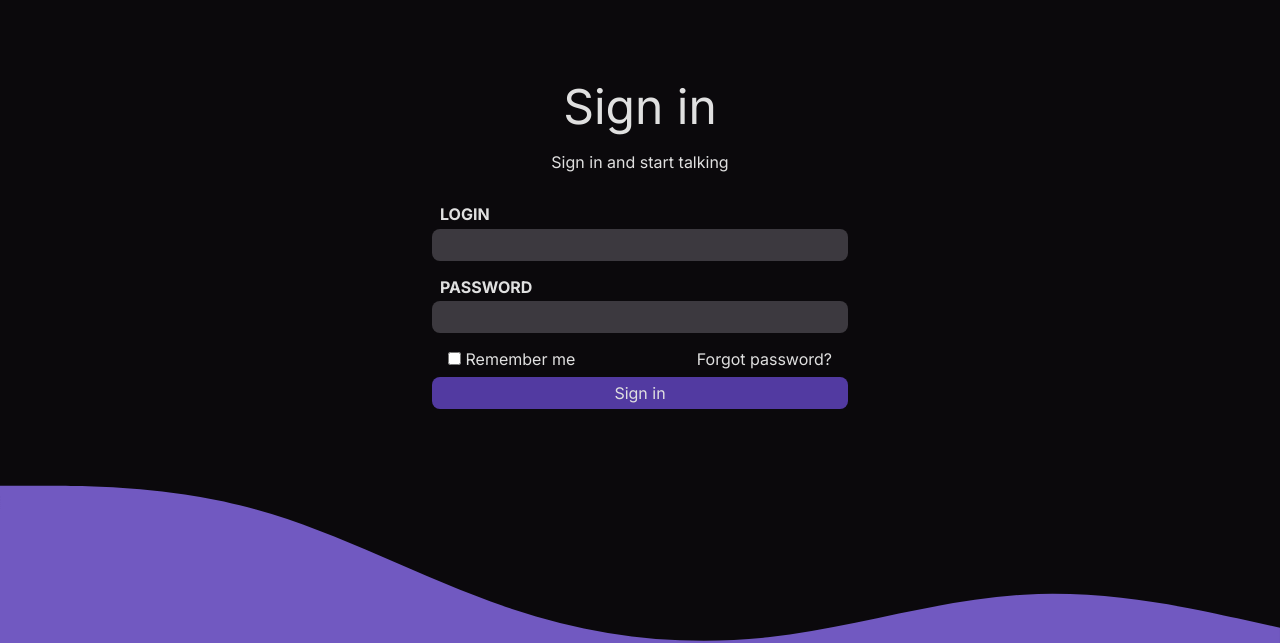
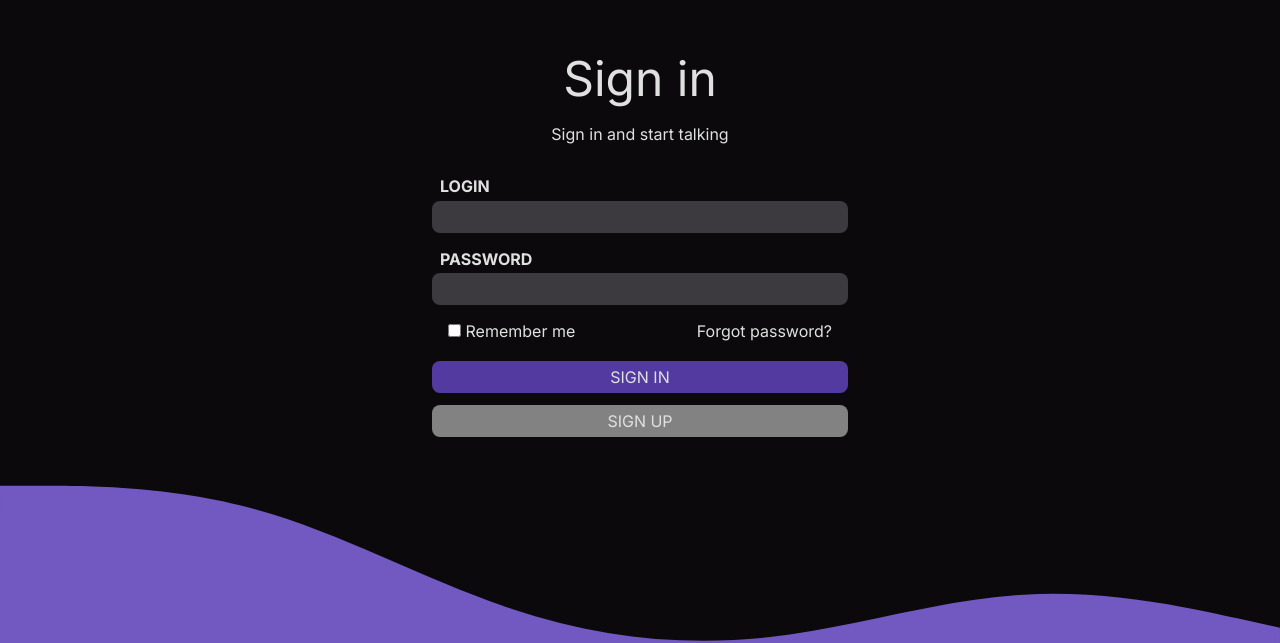
Before and after one commit to pablowinck/next-chat-group, a Next.js app: page / in a window 1280 px wide. Shown: the part 157-800 px from the top of the page. Built offline with nearby package versions, Linux system fonts and the light colour scheme; no server answers.

Commit message:
add sign up button

```diff
--- a/src/components/Login/index.tsx
+++ b/src/components/Login/index.tsx
@@ -1,7 +1,6 @@
 import { useUserContext } from 'contexts/UserContext';
 import React from 'react';
 import {
-    Button,
     CheckInput,
     Container,
     Content,
@@ -10,6 +9,8 @@ import {
     Inline,
     Input,
     Label,
+    SignIn,
+    SignOut,
     Subtitle,
     Title,
     Wave
@@ -34,12 +35,12 @@ const Login: React.FC = () => {
                         </div>
                         <ForgotPassword>Forgot password?</ForgotPassword>
                     </Inline>
-                    <Button onClick={() => setLogged(true)}>Sign in</Button>
+                    <SignIn onClick={() => setLogged(true)}>Sign in</SignIn>
+                    <SignOut type="button">Sign up</SignOut>
                 </Form>
             </Content>
             <Wave />
         </Container>
     );
 };
-
 export default Login;
--- a/src/components/Login/styles.ts
+++ b/src/components/Login/styles.ts
@@ -79,7 +79,8 @@ export const ForgotPassword = styled.div`
         color: ${(props) => props.theme.colors.secondary};
     }
 `;
-export const Button = styled.button`
+
+const Button = styled.button`
     height: 2rem;
     padding: 0 1rem;
     border-radius: 0.5rem;
@@ -91,8 +92,21 @@ export const Button = styled.button`
 
     transition: all 0.3s ease-in-out;
 
+    margin-top: 0.75rem;
+
     &:hover {
         background: ${(props) => props.theme.colors.primary.main};
+    }
+
+    text-transform: uppercase;
+`;
+
+export const SignIn = styled(Button)``;
+
+export const SignOut = styled(Button)`
+    background: ${(props) => props.theme.colors.secondary};
+    &:hover {
+        background: ${(props) => props.theme.colors.primary.dark};
     }
 `;
 
--- a/src/components/OnlineUser/Menu/style.ts
+++ b/src/components/OnlineUser/Menu/style.ts
@@ -47,7 +47,7 @@ export const Item = styled.div`
 
     span {
         grid-area: TEXT;
-        font-size: 0.75rem;
+        font-size: 0.75rem !important;
         font-weight: 500;
         width: 100%;
         color: ${(props) => props.theme.colors.text};
```
